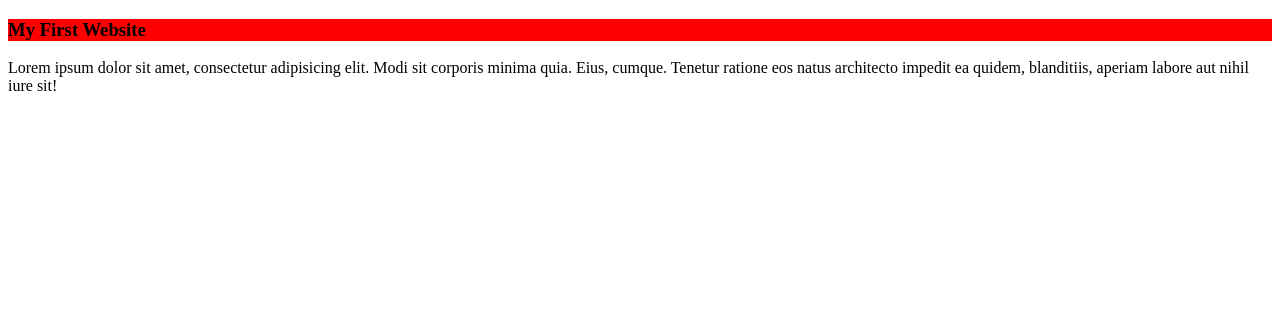
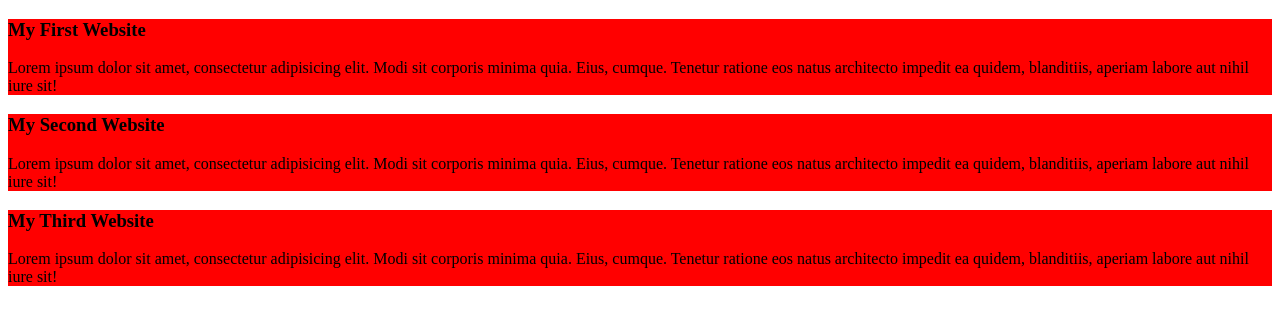
Before and after one commit to SKobir/my_simple_website, a plain HTML site: page index.html in a window 1280 px wide. Drawn offline with Linux system fonts and the light colour scheme.

Commit message:
update second and third blog

```diff
--- a/index.html
+++ b/index.html
@@ -7,7 +7,21 @@
     <link rel="stylesheet" href="styles/style.css">
 </head>
 <body>
-    <div><h3>My First Website</h3></div>
-    <p>Lorem ipsum dolor sit amet, consectetur adipisicing elit. Modi sit corporis minima quia. Eius, cumque. Tenetur ratione eos natus architecto impedit ea quidem, blanditiis, aperiam labore aut nihil iure sit!</p>
+    <div>
+        <h3>My First Website</h3>
+
+        <p>Lorem ipsum dolor sit amet, consectetur adipisicing elit. Modi sit corporis minima quia. Eius, cumque. Tenetur ratione eos natus architecto impedit ea quidem, blanditiis, aperiam labore aut nihil iure sit!</p>
+    </div>
+    <div>
+        <h3>My Second Website</h3>
+
+        <p>Lorem ipsum dolor sit amet, consectetur adipisicing elit. Modi sit corporis minima quia. Eius, cumque. Tenetur ratione eos natus architecto impedit ea quidem, blanditiis, aperiam labore aut nihil iure sit!</p>
+    </div>
+    <div>
+        <h3>My Third Website</h3>
+
+        <p>Lorem ipsum dolor sit amet, consectetur adipisicing elit. Modi sit corporis minima quia. Eius, cumque. Tenetur ratione eos natus architecto impedit ea quidem, blanditiis, aperiam labore aut nihil iure sit!</p>
+    </div>
+
 </body>
 </html>
```
